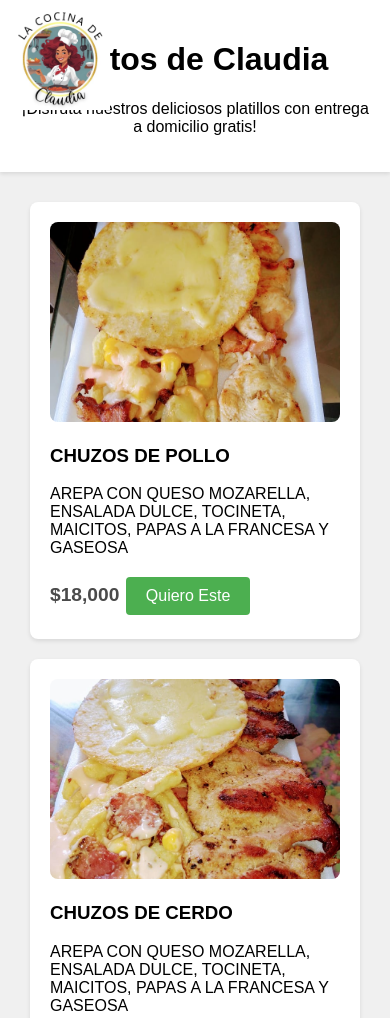
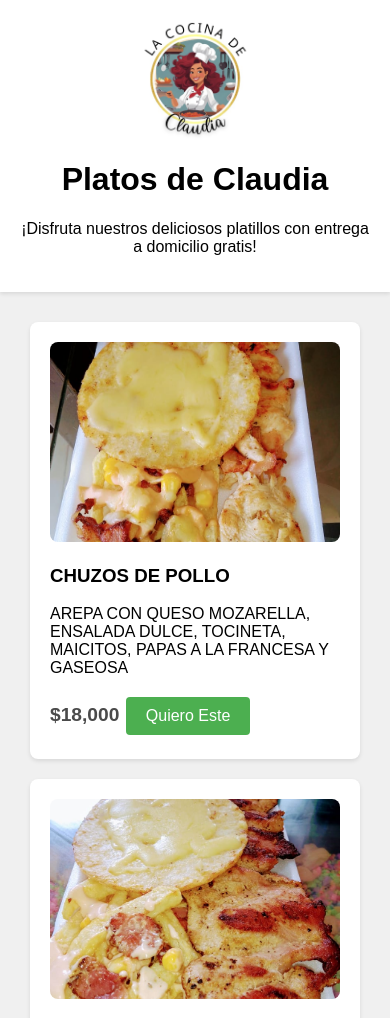
Before and after one commit to DanerAntonio/CATALOGO, a plain HTML site: page index.html in a window 390 px wide. Shown: the top 1018 px of the page. Drawn offline with Linux system fonts and the light colour scheme.

```diff
--- a/styles.css
+++ b/styles.css
@@ -12,7 +12,8 @@
   box-shadow: 0 2px 4px rgba(0,0,0,0.1);
 }
 .header img {
-  width: 100px;
+  width: 120px; /* Aumentado un 20% desde 100px */
+  height: auto; /* Mantener la proporción */
   position: absolute;
   top: 10px;
   left: 10px;
@@ -102,16 +103,6 @@
   bottom: 0;
   width: 100%;
 }
-@media (max-width: 768px) {
-  .product-card {
-    width: calc(50% - 20px);
-  }
-}
-@media (max-width: 480px) {
-  .product-card {
-    width: 100%;
-  }
-}
 .form-group {
   margin-bottom: 15px;
 }
@@ -155,3 +146,18 @@
 button[type="submit"]:hover {
   background-color: #45a049;
 }
+@media (max-width: 768px) {
+  .product-card {
+    width: calc(50% - 20px);
+  }
+  .header img {
+    position: static;
+    display: block;
+    margin: 0 auto 10px;
+  }
+}
+@media (max-width: 480px) {
+  .product-card {
+    width: 100%;
+  }
+}
```
